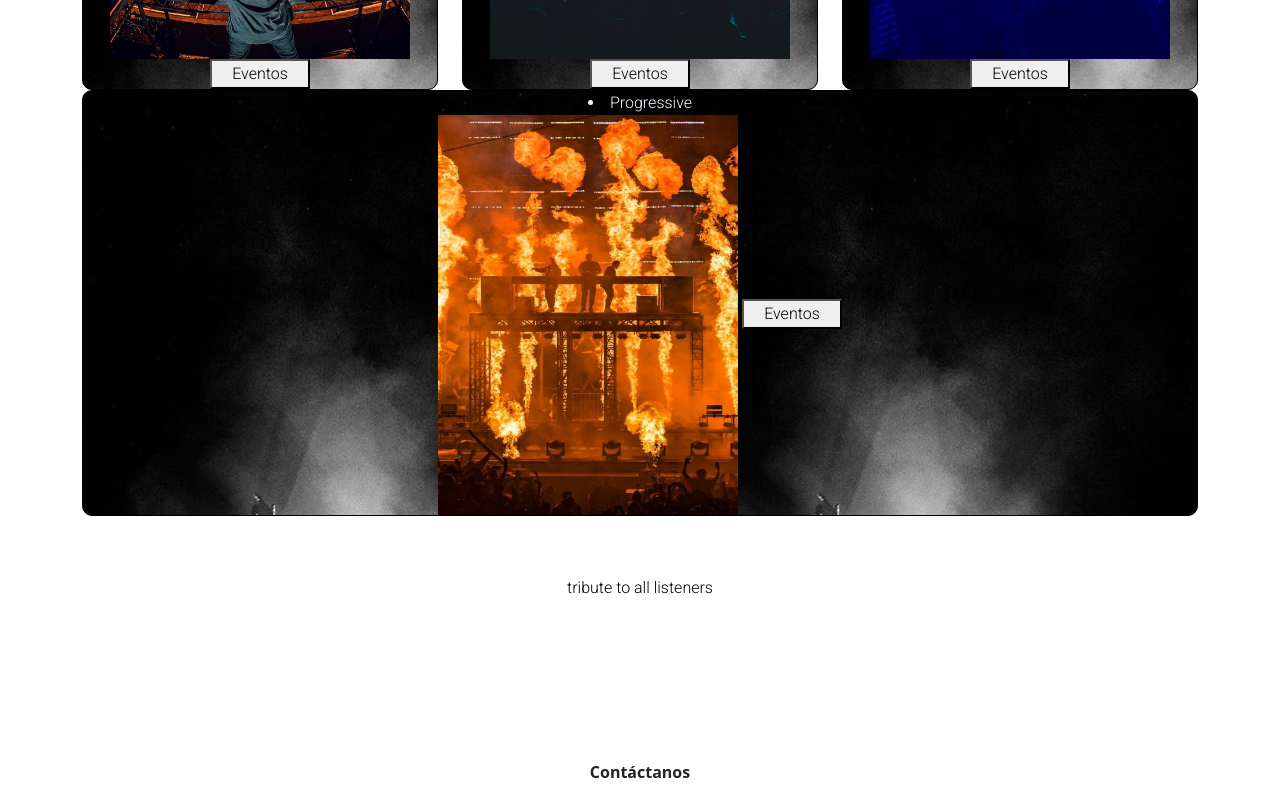
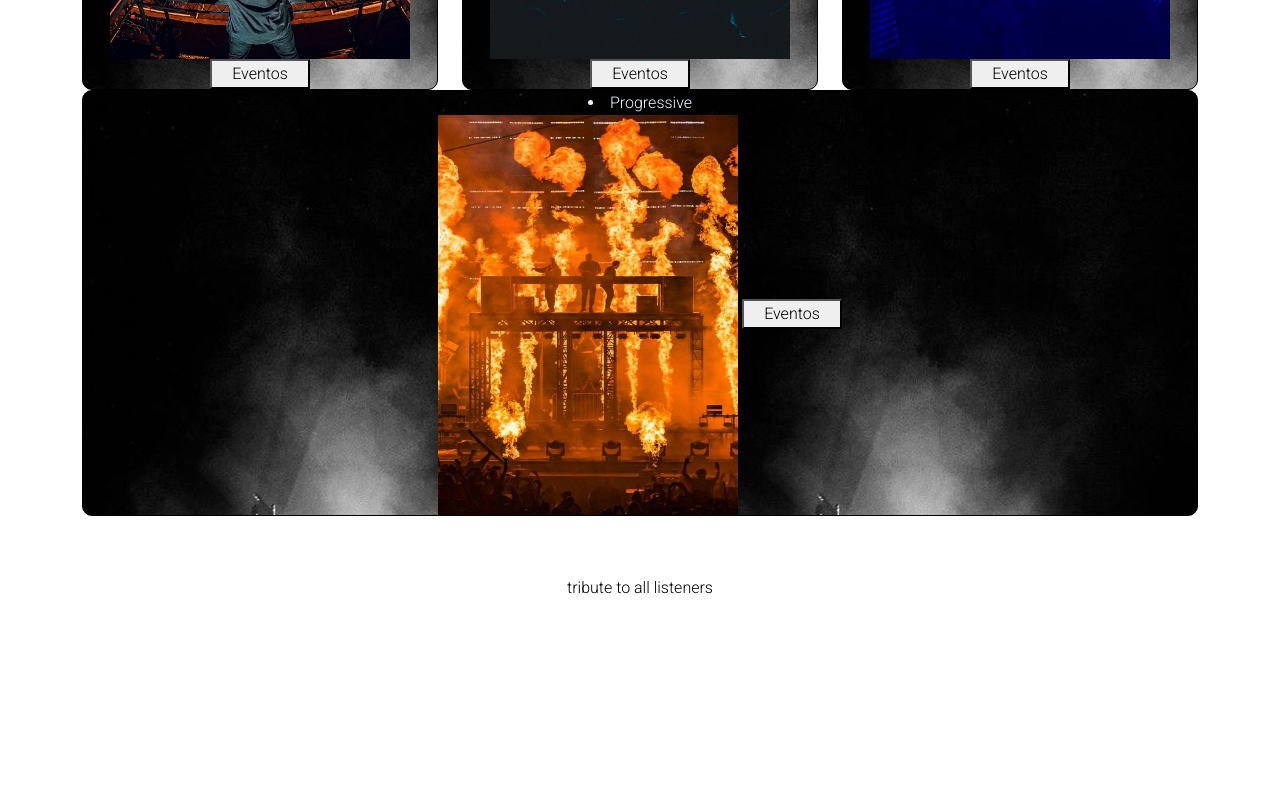
Before and after one commit to franaguiargit/ProyectoFinal, a plain HTML site: page index.html in a window 1280 px wide. Shown: the part 688-1488 px from the top of the page. After the commit the page ends 1448 px from the top, so only its background shows below. Drawn offline with nearby package versions, Linux system fonts and the light colour scheme.

Commit message:
3ra entrega

```diff
--- a/index.html
+++ b/index.html
@@ -105,9 +105,9 @@
          </div>
            <p class="tribute">tribute to all listeners</p>
             <br><br><br><br><br><br>
-            <footer class="footer">
-              <p>Contáctanos</p>
-           </footer>
+
+
+            </div>
            </div>
             </main>
 
```
Also changed, not shown: pages/Nosotros.html (line endings or trailing spaces), 1 other file.
